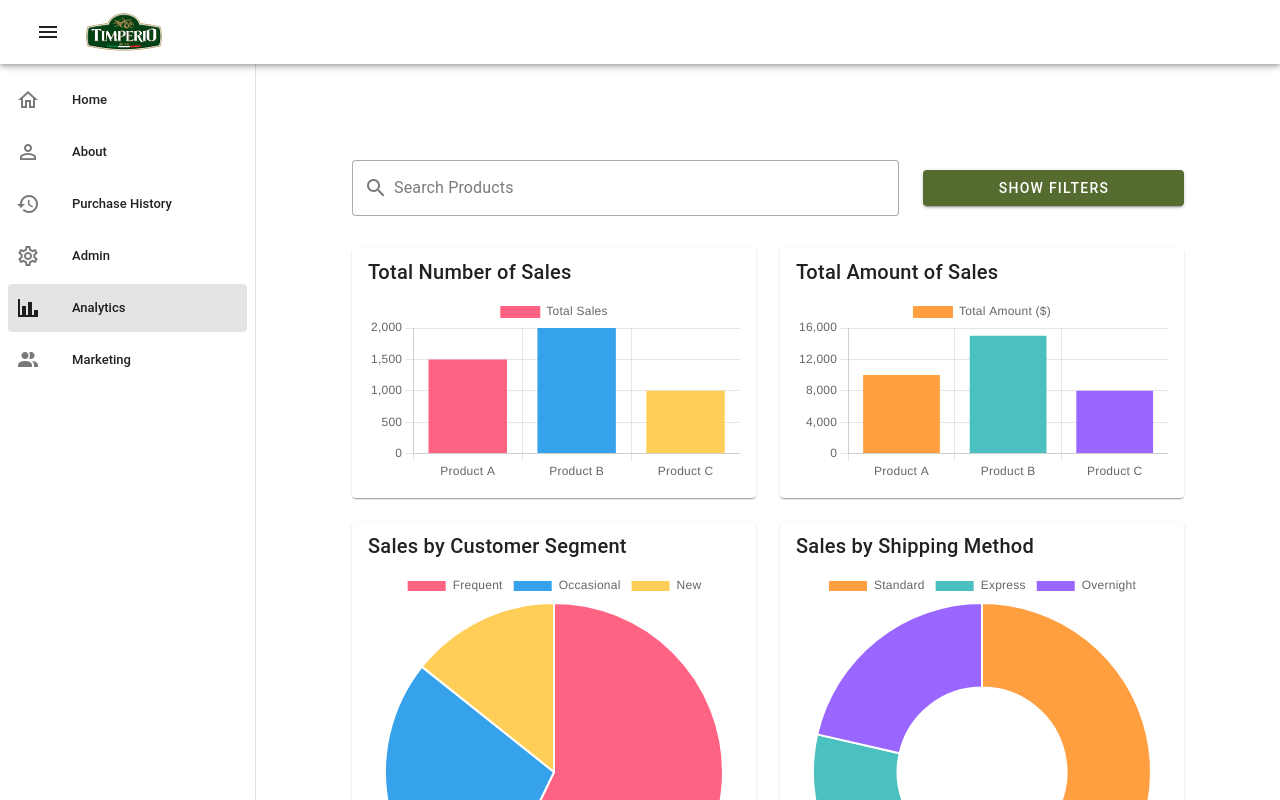
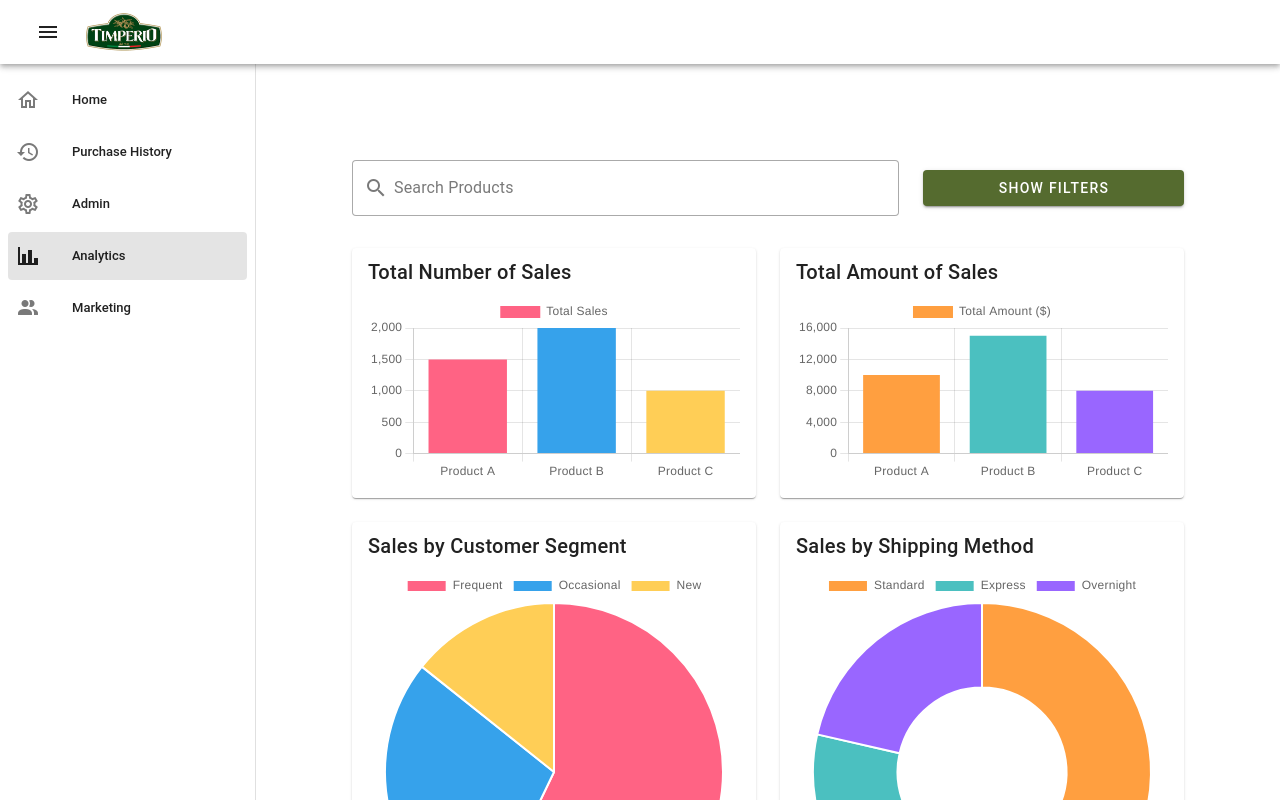
Before and after one commit to Shubhash007/OOP-G1-4, a Vue app in the folder frontend/: page /analytics in a window 1280 px wide. Shown: the top 800 px of the page. Built offline with nearby package versions, Linux system fonts and the light colour scheme.

Commit message:
small edits to layout

```diff
--- a/frontend/src/components/Layout.vue
+++ b/frontend/src/components/Layout.vue
@@ -18,10 +18,6 @@
       <v-list nav dense>
         <v-list-item to="/home" prepend-icon="mdi-home-outline" link class="p-6">
           <v-list-item-title>Home</v-list-item-title>
-        </v-list-item>
-
-        <v-list-item to="/about" prepend-icon="mdi-account-outline" link class="p-6">
-          <v-list-item-title>About</v-list-item-title>
         </v-list-item>
 
         <v-list-item to="/purchaseHistory" prepend-icon="mdi-history" link class="p-6">
```
